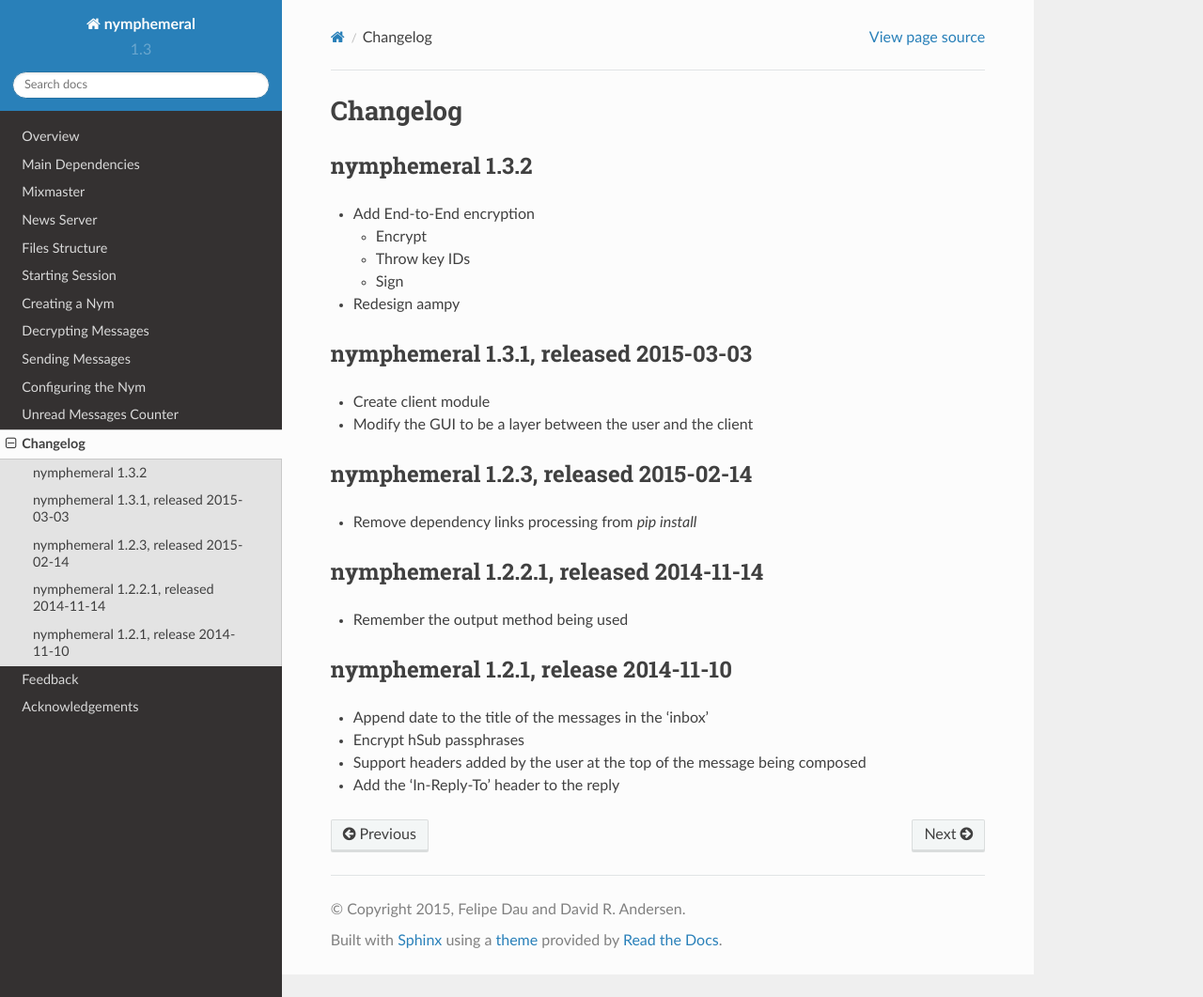
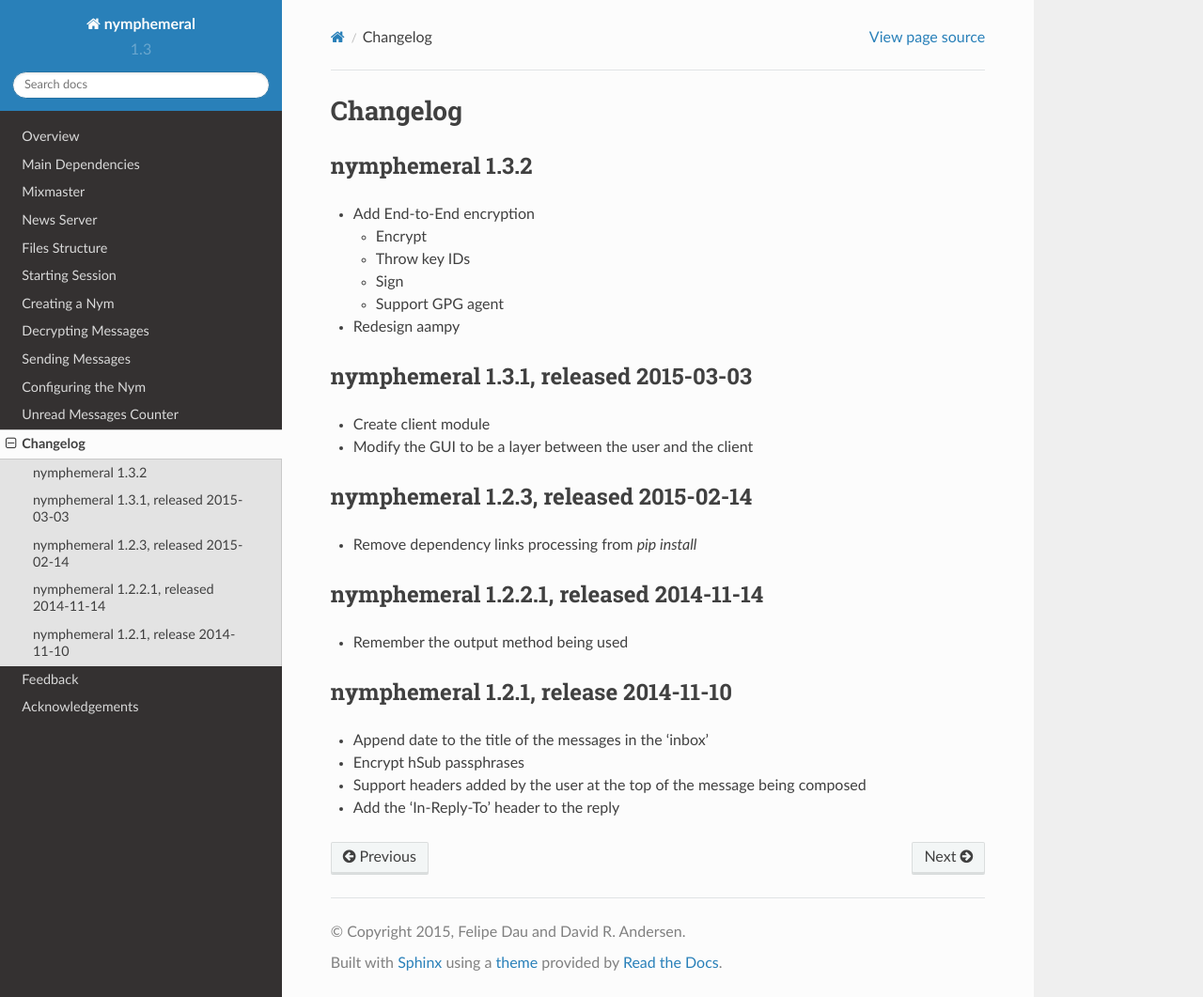
Before and after one commit to AnemoneLabs/nymphemeral, a Sphinx documentation site: the page built from docs/source/changelog.rst, in a window 1280 px wide and 1061 px high. Shown: the whole window at 94% size. Built offline with Sphinx 7.4.7 and the Read the Docs theme 2.0.0, drawn with Linux system fonts in a browser that asks for light colours.

Commit message:
Add GPG agent support to the changelog

```diff
--- a/docs/source/changelog.rst
+++ b/docs/source/changelog.rst
@@ -12,6 +12,8 @@ nymphemeral 1.3.2
   - Throw key IDs
 
   - Sign
+
+  - Support GPG agent
 
 - Redesign aampy
 
```
